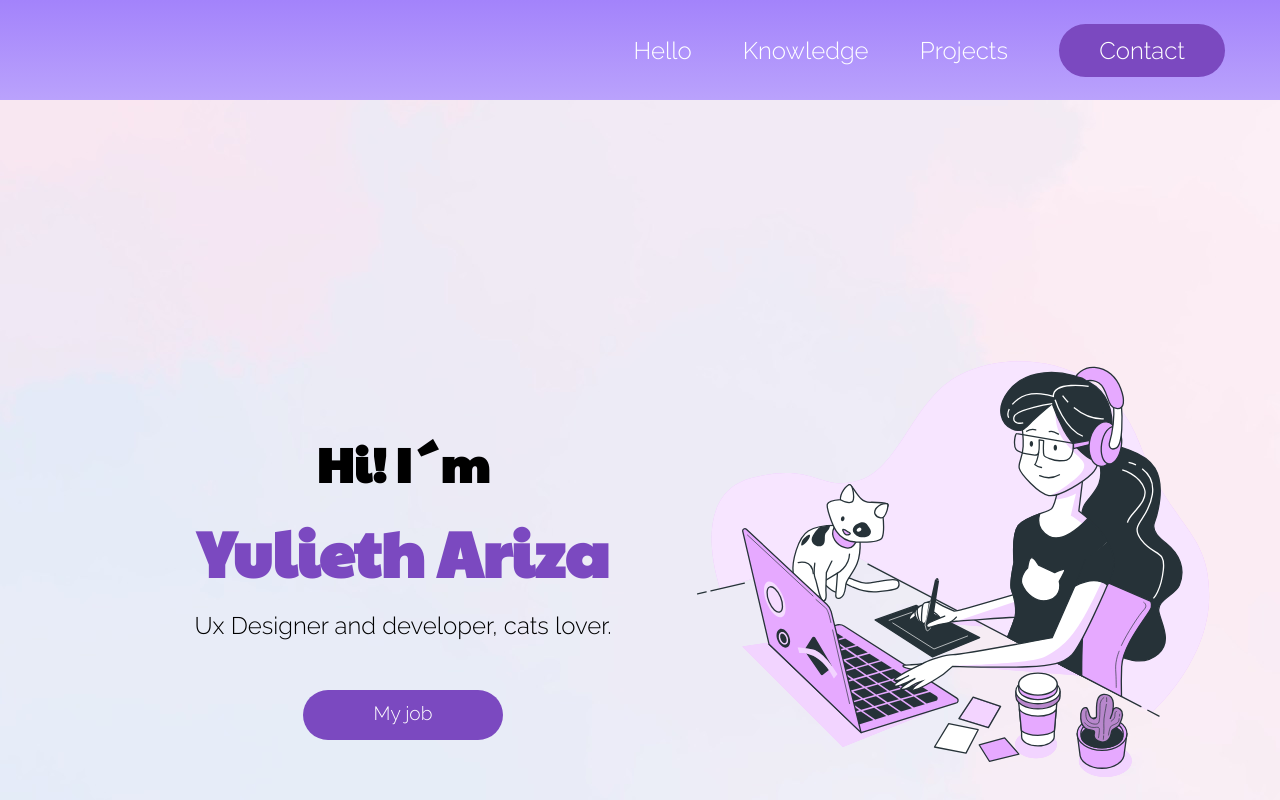
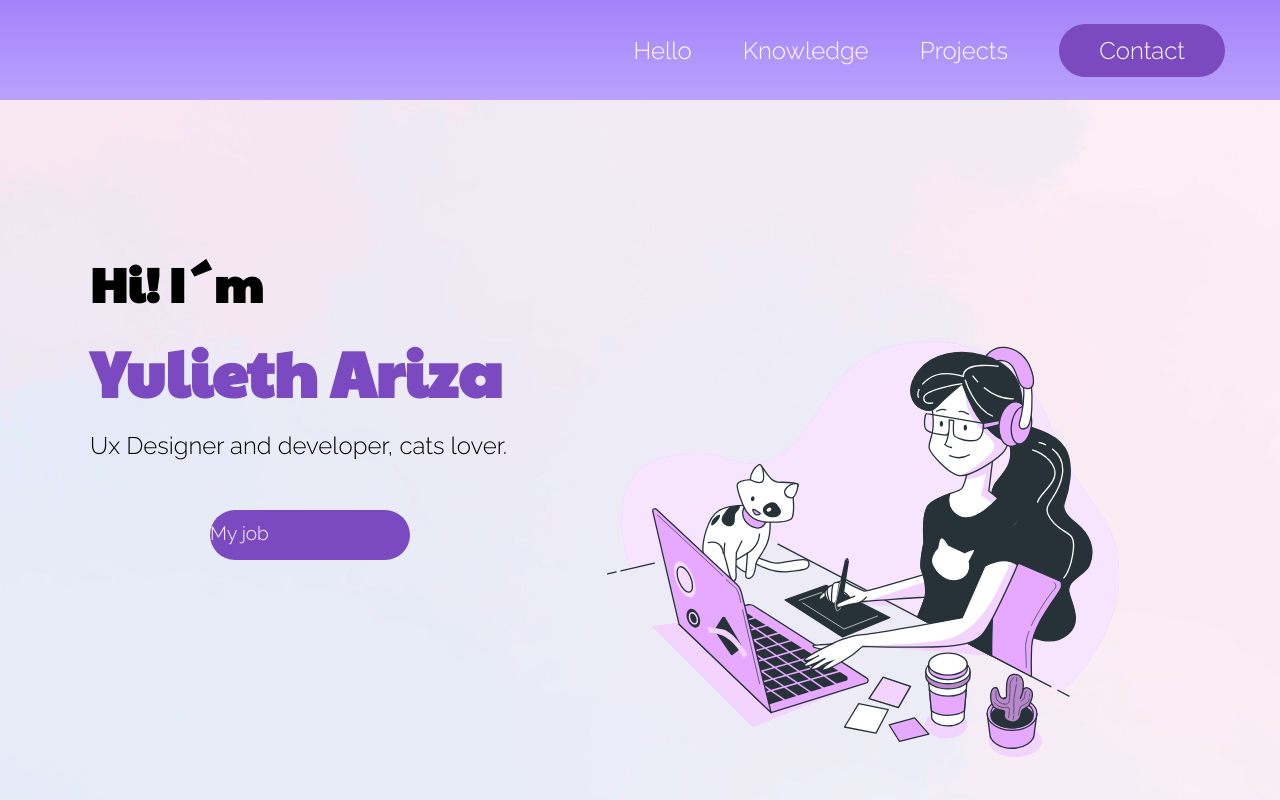
Before and after one commit to edyuarca/Portfolio, a plain HTML site: page index.html in a window 1280 px wide. Shown: the top 800 px of the page. Drawn offline with Linux system fonts and the light colour scheme.

Commit message:
se modifico primera seccion desktop

```diff
--- a/style.css
+++ b/style.css
@@ -26,6 +26,7 @@ header {
     width: 100%;
     display: flex;
     flex-direction: column;
+    max-width: 1100px;
  }
 
  .hello {
@@ -33,8 +34,6 @@ header {
     color: black;
     font-size: 3rem;
     font-weight: 600;
-    display: flex;
-    justify-content: center;
     margin-top: 120px;
     margin-bottom: 10px;
  }
@@ -44,8 +43,6 @@ header {
     color: #7b49c0;
     font-size: 4rem;
     font-weight: 800;
-    display: flex;
-    justify-content: center;
     margin-bottom: 15px;
  }
 
@@ -55,16 +52,12 @@ header {
 
  .presentation p {
     font-family: 'Raleway', sans-serif;
-    display: flex;
-    justify-content: center;
     margin-bottom: 20px;
     font-size: 1,5rem;
  }
 
  .presentation a {
     font-family: 'Raleway', sans-serif;
-    display: flex;
-    justify-content: center;
     text-decoration: none;
     color: #fff;
     background-color: #7b49c0 ;
@@ -84,8 +77,6 @@ header {
  }
 
 .img-container {
-    display: flex;
-    justify-content: center;
     margin-top: 10px;
 }
  /*seccion knowledges*/
@@ -193,15 +184,15 @@ header {
         display: grid;
         grid-template-columns: repeat(2 , 1fr);
         grid-gap: 10px;
-        margin-top: 80px;
-        margin-bottom: 200px;
+        margin: auto;
+        margin-top: 100px;
+        margin-bottom: 140px;
+        align-content: center;
      }
 
      .dates-container {
       display: flex;
       flex-direction: column;
-      padding-left: 30%;
-      padding-top: 200px;
 
     }
 
@@ -246,7 +237,7 @@ header {
      .img-container {
         display: grid;
         justify-content: start;
-        padding-top: 40px;
+        /*padding-top: 40px;*/
      }
 
      .presentation-img {
```
